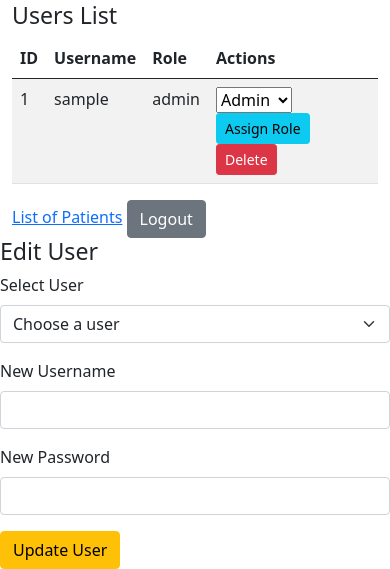
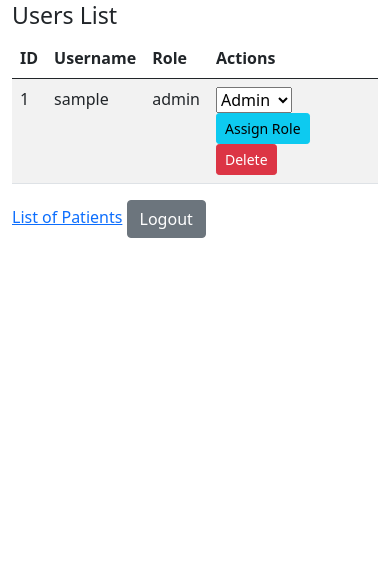
Before and after one commit to leidyrh/ParkinsonProjectW, a Flask app: page /admin/dashboard in a window 390 px wide; the page is wider, and only the part inside the window is pictured. Shown: the part 883-1452 px from the top of that part. After the commit the page ends 1121 px from the top of that part, so only its background shows below. Run offline with Flask 3, Linux system fonts and the light colour scheme; the visitor is signed in with stand-in values (Sample User, id 1); tables that the repository leaves empty or names only in its code hold one stand-in row (values such as "Sample post"); data that the repository does not hold is empty; some libraries are stand-ins or nearby versions.

Commit message:
removed edit patient and added logo, will fix later

```diff
--- a/templates/admin_dashboard.html
+++ b/templates/admin_dashboard.html
@@ -10,10 +10,9 @@
 
 <div class="container mt-5">
     <!-- logo -->
-    <div class="text-center mb-4">
-        <img src="{{ url_for('static', filename='KatzJCCLogo.png') }}" alt="Katz JCC Logo">
-    </div>
-
+     <div class="logo-container">
+        <img src="/static/KatzJCCLogo.png" alt="Katz JCC Logo"> <br><br>
+     </div>
     <h1>Admin Dashboard</h1>
 
     <!-- Flash messages -->
@@ -26,7 +25,6 @@
     {% endwith %}
 
     <div class="row mt-4">
-
         <!-- Create Patient Form -->
         <div class="col-md-6">
             <h3>Create New Patient</h3>
@@ -128,29 +126,7 @@
     <a href="{{ url_for('auth.logout') }}" class="btn btn-secondary">Logout</a>
 </div>
 <!-- Edit User Form -->
-<div class="col-md-6">
-    <h3>Edit User</h3>
-    <form action="{{ url_for('admin.edit_user') }}" method="POST">
-        <div class="mb-3">
-            <label for="user_id" class="form-label">Select User</label>
-            <select class="form-select" name="user_id" id="user_id" required>
-                <option value="">Choose a user</option>
-                {% for user in users %}
-                    <option value="{{ user.user_id }}">{{ user.username }} ({{ user.role }})</option>
-                {% endfor %}
-            </select>
-        </div>
-        <div class="mb-3">
-            <label for="username" class="form-label">New Username</label>
-            <input type="text" class="form-control" name="username" id="username" required>
-        </div>
-        <div class="mb-3">
-            <label for="password" class="form-label">New Password</label>
-            <input type="password" class="form-control" name="password" id="password" required>
-        </div>
-        <button type="submit" class="btn btn-warning">Update User</button>
-    </form>
-</div>
+
 
 
 </body>
```
Also changed, not shown: static/styles.css (+11 -6 lines).
